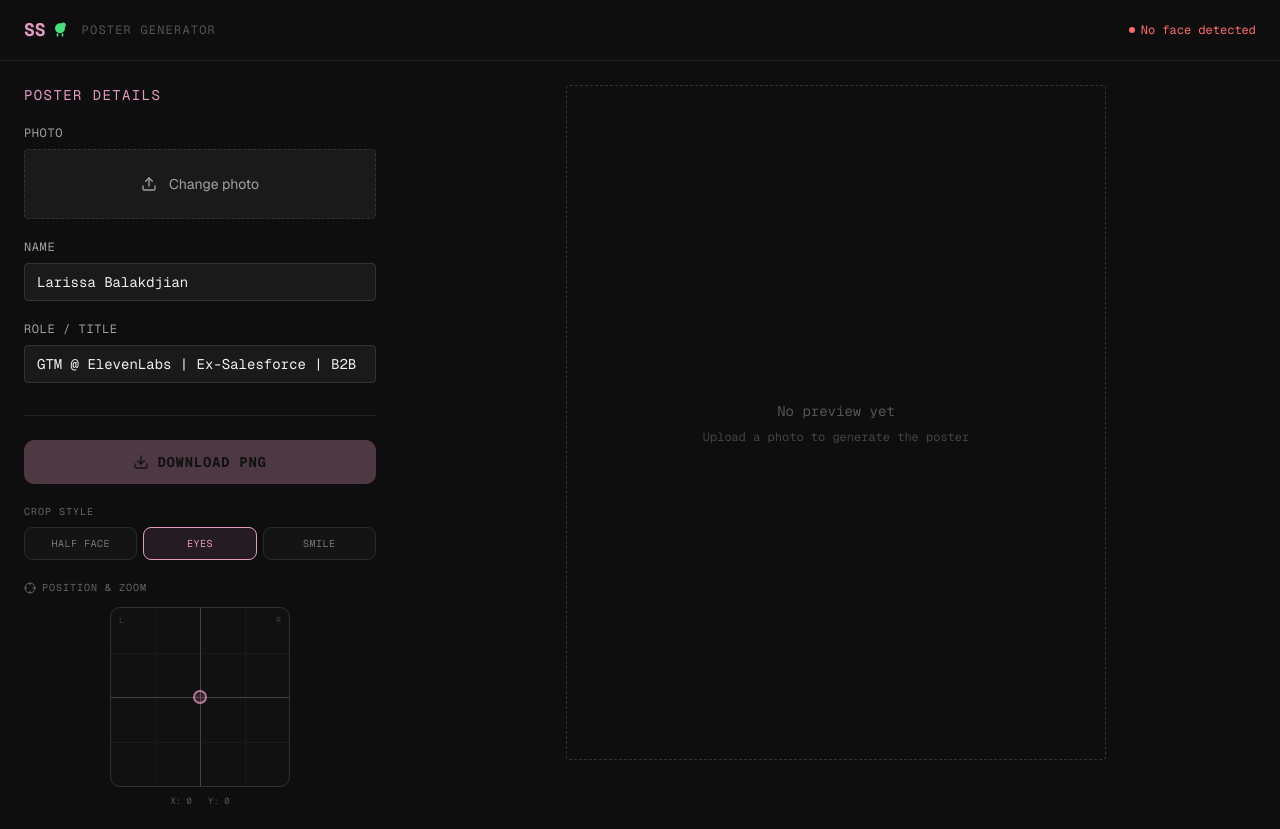
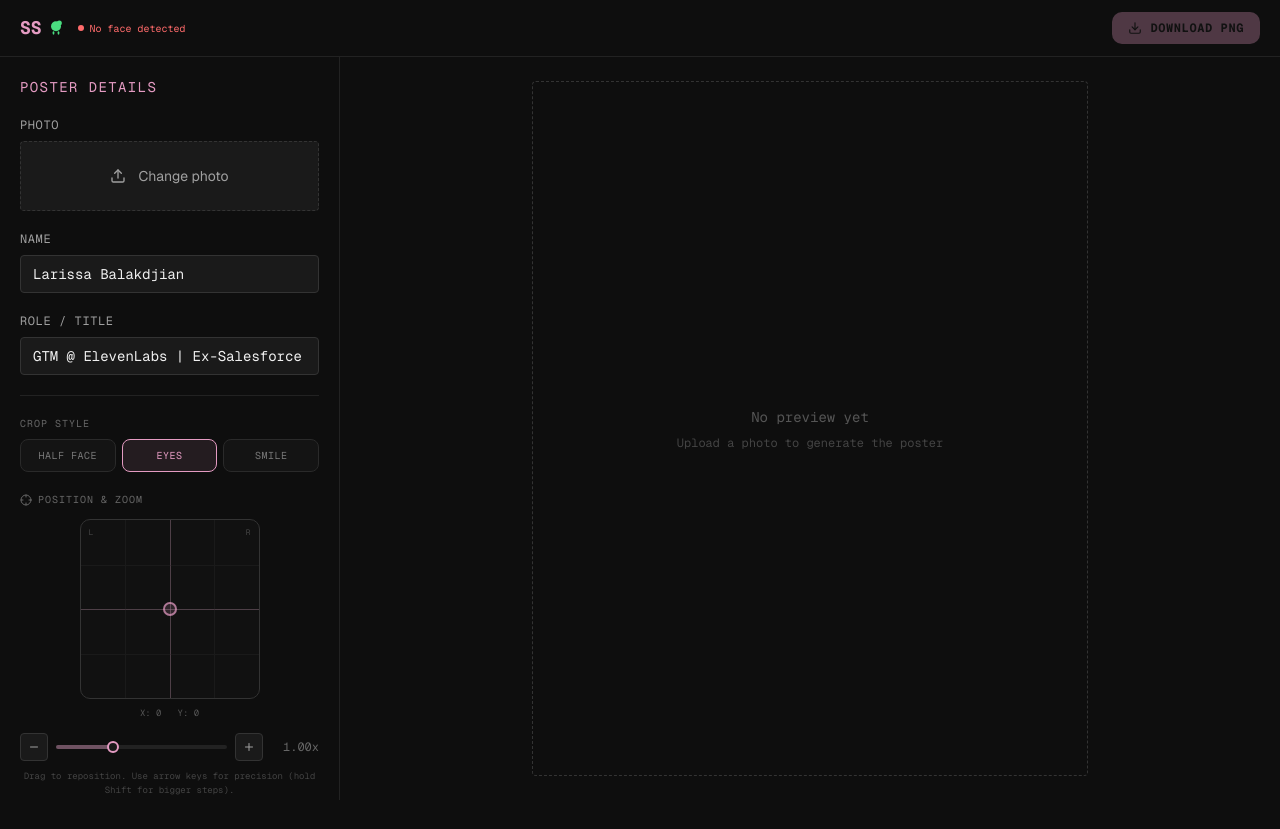
Before and after one commit to Railly/v0-she-ships-poster, a Next.js app: page / in a window 1280 px wide. After the commit the page ends 800 px from the top, so only its background shows below. Built offline with nearby package versions, Linux system fonts and the light colour scheme.

Commit message:
refactor: update renderer pan logic and layout\n\nFix pan logic at zoom <= 1, dark scrollbars, move Download button, fit all in h-screen

```diff
--- a/app/globals.css
+++ b/app/globals.css
@@ -119,6 +119,9 @@
   * {
     @apply border-border outline-ring/50;
   }
+  html {
+    color-scheme: dark;
+  }
   body {
     @apply bg-background text-foreground;
     background-color: #0e0e0e;
--- a/app/page.tsx
+++ b/app/page.tsx
@@ -1,6 +1,7 @@
 "use client"
 
 import { useState, useRef, useCallback, useEffect } from "react"
+import { Download, Loader2 } from "lucide-react"
 import { PosterForm } from "@/components/poster-form"
 import { PosterPreview } from "@/components/poster-preview"
 import { PosterControls } from "@/components/poster-controls"
@@ -57,7 +58,6 @@ export default function PosterGeneratorPage() {
 
   const exportCanvasRef = useRef<HTMLCanvasElement>(null)
 
-  // Preload bg.png and larissa.png on mount
   useEffect(() => {
     let cancelled = false
 
@@ -66,7 +66,6 @@ export default function PosterGeneratorPage() {
       setModelStatus("loading")
 
       try {
-        // Load both images in parallel
         const [bgImg, speakerImg] = await Promise.all([
           loadImage("/bg.png"),
           loadImage("/larissa.png"),
@@ -77,7 +76,6 @@ export default function PosterGeneratorPage() {
         setBgImage(bgImg)
         setImage(speakerImg)
 
-        // Run face detection on the preloaded speaker image
         const result = await detectFace(speakerImg)
         if (cancelled) return
 
@@ -154,10 +152,10 @@ export default function PosterGeneratorPage() {
   const canExport = !!image && !!detection && !isProcessing
 
   return (
-    <div className="min-h-screen bg-[#0e0e0e]">
+    <div className="flex h-screen flex-col overflow-hidden bg-[#0e0e0e]">
       {/* Header */}
-      <header className="border-b border-[#222] px-6 py-4">
-        <div className="mx-auto flex max-w-7xl items-center justify-between">
+      <header className="shrink-0 border-b border-[#222] px-5 py-3">
+        <div className="flex items-center justify-between">
           <div className="flex items-center gap-3">
             <div className="flex items-center gap-1 font-mono text-lg font-bold text-[#f0f0f0]">
               <span className="text-[#E49BC2]">SS</span>
@@ -172,56 +170,72 @@ export default function PosterGeneratorPage() {
                 <rect x="14" y="16" width="2" height="4" rx="1" />
               </svg>
             </div>
-            <span className="text-xs font-mono text-[#555] uppercase tracking-widest">
-              Poster Generator
-            </span>
-          </div>
             {modelStatus === "ready" && (
-            <span className="text-xs font-mono text-[#4ade80] flex items-center gap-1.5">
+              <span className="text-[10px] font-mono text-[#4ade80] flex items-center gap-1.5">
                 <span className="h-1.5 w-1.5 rounded-full bg-[#4ade80]" />
-              Face detection ready
+                Ready
               </span>
             )}
             {modelStatus === "loading" && (
-            <span className="text-xs font-mono text-[#E49BC2] flex items-center gap-1.5">
+              <span className="text-[10px] font-mono text-[#E49BC2] flex items-center gap-1.5">
                 <span className="h-1.5 w-1.5 rounded-full bg-[#E49BC2] animate-pulse" />
-              Loading models...
+                Loading...
               </span>
             )}
             {modelStatus === "error" && (
-            <span className="text-xs font-mono text-[#ff6b6b] flex items-center gap-1.5">
+              <span className="text-[10px] font-mono text-[#ff6b6b] flex items-center gap-1.5">
                 <span className="h-1.5 w-1.5 rounded-full bg-[#ff6b6b]" />
                 No face detected
               </span>
             )}
           </div>
+
+          {/* Download button in header */}
+          <button
+            type="button"
+            onClick={handleExport}
+            disabled={!canExport || isProcessing}
+            className="flex items-center gap-2 rounded-lg bg-[#E49BC2] px-4 py-2 text-xs font-mono font-bold uppercase tracking-wider text-[#1a1a1a] transition-all hover:bg-[#d488b3] disabled:opacity-30 disabled:cursor-not-allowed cursor-pointer"
+          >
+            {isProcessing ? (
+              <>
+                <Loader2 className="h-3.5 w-3.5 animate-spin" />
+                Processing
+              </>
+            ) : (
+              <>
+                <Download className="h-3.5 w-3.5" />
+                Download PNG
+              </>
+            )}
+          </button>
+        </div>
       </header>
 
-      {/* Main content */}
-      <main className="mx-auto flex max-w-7xl flex-col lg:flex-row gap-8 p-6">
-        {/* Left panel: form + controls */}
-        <div className="flex flex-col gap-8 lg:w-[360px] shrink-0 overflow-y-auto max-h-[calc(100vh-80px)] pb-8 pr-2">
+      {/* Main content -- fills remaining height, no scroll on outer */}
+      <main className="flex flex-1 min-h-0 gap-0">
+        {/* Left panel: form + controls -- scrollable independently */}
+        <div className="w-[340px] shrink-0 border-r border-[#222] flex flex-col min-h-0">
+          <div className="flex-1 overflow-y-auto p-5 space-y-5">
             <PosterForm
               speaker={speaker}
               onSpeakerChange={setSpeaker}
               onImageUpload={handleImageUpload}
               hasImage={!!image}
             />
-          <div className="border-t border-[#222] pt-6">
+            <div className="border-t border-[#222] pt-5">
               <PosterControls
                 template={template}
                 onTemplateChange={setTemplate}
                 filter={filter}
                 onFilterChange={setFilter}
-              onExport={handleExport}
-              isProcessing={isProcessing}
-              canExport={canExport}
               />
             </div>
           </div>
+        </div>
 
-        {/* Right panel: preview */}
-        <div className="flex-1 flex items-start justify-center lg:sticky lg:top-6 self-start">
+        {/* Right panel: preview -- centered, fills remaining space */}
+        <div className="flex-1 flex items-center justify-center min-h-0 p-6">
           <PosterPreview
             speaker={speaker}
             image={image}
@@ -234,7 +248,7 @@ export default function PosterGeneratorPage() {
         </div>
       </main>
 
-      {/* Off-screen export canvas (full resolution) */}
+      {/* Off-screen export canvas */}
       <canvas
         ref={exportCanvasRef}
         width={1080}
--- a/components/poster-controls.tsx
+++ b/components/poster-controls.tsx
@@ -2,8 +2,6 @@
 
 import { useRef, useCallback, useState, useEffect } from "react"
 import {
-  Download,
-  Loader2,
   TriangleAlert,
   RotateCcw,
   Minus,
@@ -17,9 +15,6 @@ interface PosterControlsProps {
   onTemplateChange: (t: TemplateType) => void
   filter: FilterSettings
   onFilterChange: (f: FilterSettings) => void
-  onExport: () => void
-  isProcessing: boolean
-  canExport: boolean
 }
 
 // ── 2D Drag Pad ─────────────────────────────────────────────────────
@@ -246,9 +241,6 @@ export function PosterControls({
   onTemplateChange,
   filter,
   onFilterChange,
-  onExport,
-  isProcessing,
-  canExport,
 }: PosterControlsProps) {
   const updateFilter = (key: keyof FilterSettings, value: number | string | boolean) => {
     onFilterChange({ ...filter, [key]: value })
@@ -285,26 +277,6 @@ export function PosterControls({
 
   return (
     <div className="flex flex-col gap-5">
-      {/* Download -- always visible at top */}
-      <button
-        type="button"
-        onClick={onExport}
-        disabled={!canExport || isProcessing}
-        className="flex items-center justify-center gap-2 rounded-lg bg-[#E49BC2] px-4 py-3 text-sm font-mono font-bold uppercase tracking-wider text-[#1a1a1a] transition-all hover:bg-[#d488b3] disabled:opacity-30 disabled:cursor-not-allowed cursor-pointer"
-      >
-        {isProcessing ? (
-          <>
-            <Loader2 className="h-4 w-4 animate-spin" />
-            Processing...
-          </>
-        ) : (
-          <>
-            <Download className="h-4 w-4" />
-            Download PNG
-          </>
-        )}
-      </button>
-
       {/* Template selector */}
       <div>
         <h2 className="text-[10px] font-mono uppercase tracking-widest text-[#666] mb-2">
--- a/components/poster-preview.tsx
+++ b/components/poster-preview.tsx
@@ -76,7 +76,8 @@ export function PosterPreview({
 
   if (!image || !detection) {
     return (
-      <div className="flex items-center justify-center aspect-[4/5] w-full max-w-[540px] rounded border border-dashed border-[#333] bg-[#0e0e0e]">
+      <div className="flex items-center justify-center h-full w-full max-h-full">
+        <div className="aspect-[4/5] h-full max-h-full rounded border border-dashed border-[#333] bg-[#0e0e0e] flex items-center justify-center">
           <div className="text-center px-6">
             <div className="text-[#555] font-mono text-sm mb-2">
               No preview yet
@@ -86,14 +87,15 @@ export function PosterPreview({
             </div>
           </div>
         </div>
+      </div>
     )
   }
 
   return (
-    <div className="flex flex-col items-center w-full max-w-[540px]">
+    <div className="flex items-center justify-center h-full w-full max-h-full">
       <canvas
         ref={displayCanvasRef}
-        className="w-full aspect-[4/5] rounded"
+        className="h-full max-h-full aspect-[4/5] rounded"
         style={{ imageRendering: "auto" }}
       />
     </div>
--- a/lib/canvas-renderer.ts
+++ b/lib/canvas-renderer.ts
@@ -312,15 +312,16 @@ export function renderPoster(canvas: HTMLCanvasElement, options: PosterOptions):
   const zoomedSw = baseCover.sw / zoom
   const zoomedSh = baseCover.sh / zoom
 
-  // Apply pan: shift the source window. panX/panY are -100..100
-  // representing % of the available slack in each direction
-  const slackX = image.width - zoomedSw
-  const slackY = image.height - zoomedSh
+  // Apply pan: shift the source window. panX/panY are -100..100.
+  // Always allow panning by using the full source dimension as range,
+  // guaranteeing movement even at zoom <= 1.0.
+  const maxPanX = Math.max(image.width - zoomedSw, zoomedSw * 0.5)
+  const maxPanY = Math.max(image.height - zoomedSh, zoomedSh * 0.5)
   const centerSx = baseCover.sx + (baseCover.sw - zoomedSw) / 2
   const centerSy = baseCover.sy + (baseCover.sh - zoomedSh) / 2
   // Negate so dragging right moves the image right (source crop goes left)
-  const panOffsetX = -(filter.panX / 100) * (slackX / 2)
-  const panOffsetY = -(filter.panY / 100) * (slackY / 2)
+  const panOffsetX = -(filter.panX / 100) * (maxPanX / 2)
+  const panOffsetY = -(filter.panY / 100) * (maxPanY / 2)
   const rawSx = centerSx + panOffsetX
   const rawSy = centerSy + panOffsetY
 
```
Also changed, not shown: 1 other file (tests, documents, lock files or other folders). Lines whose indentation alone changed are shown as unchanged.
